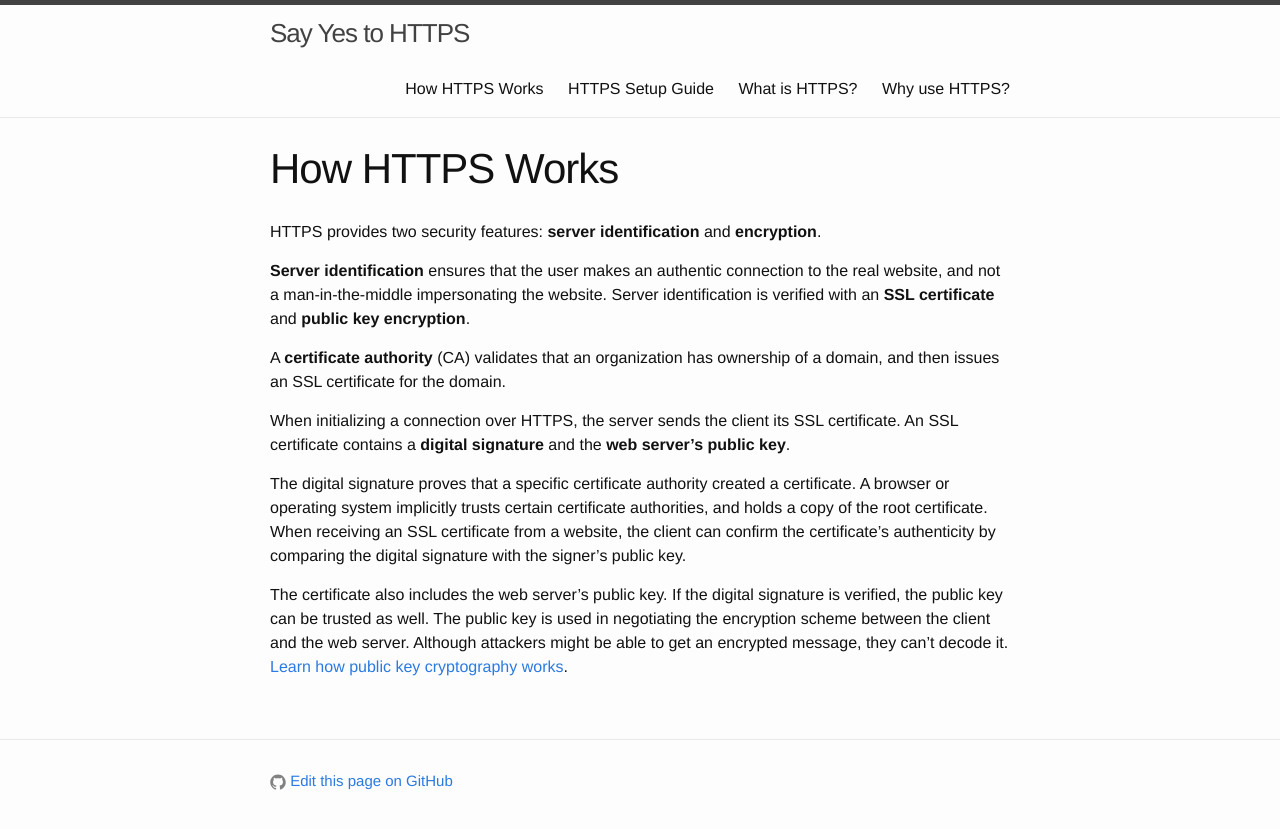
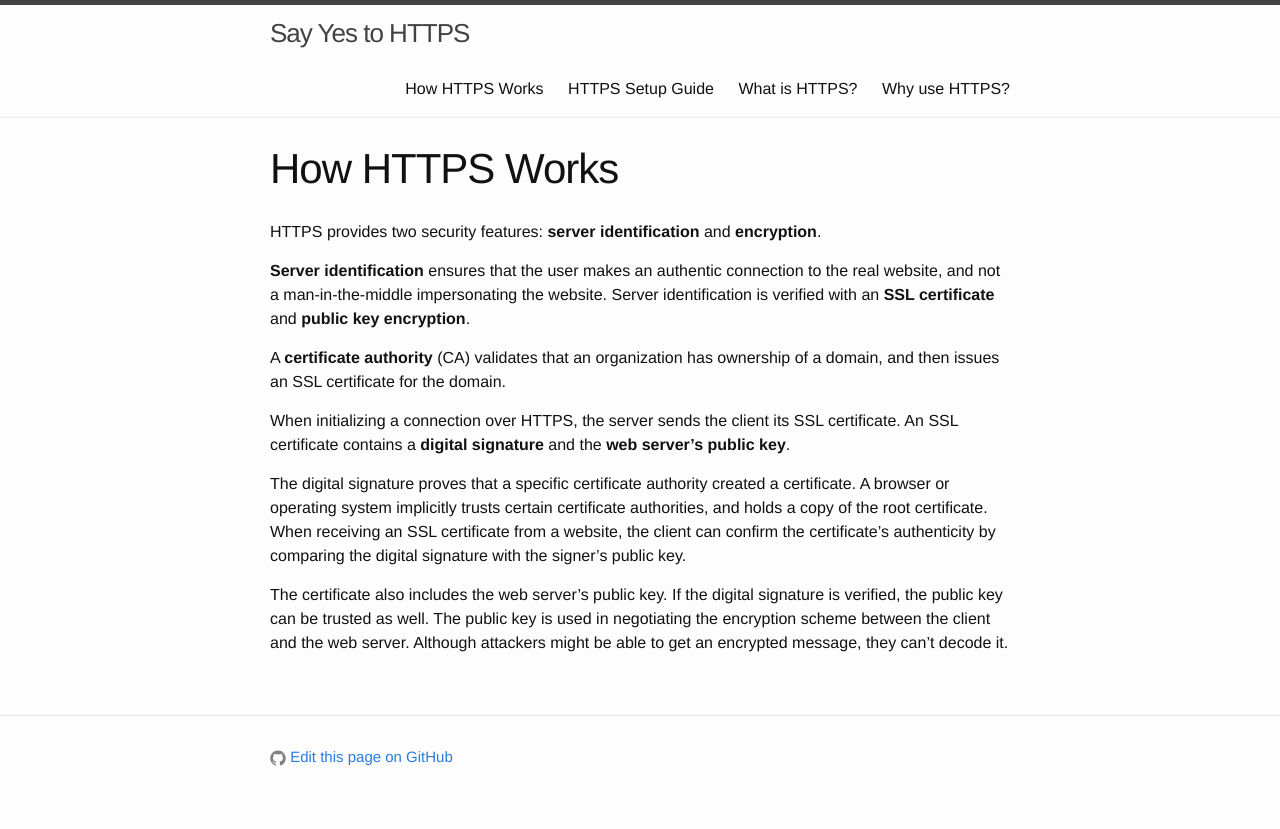
Before and after one commit to ericandrewlewis/say-yes-to-https, a Jekyll site: the page built from how-https-works.md, in a window 1280 px wide. Shown: the top 829 px of the page. Built offline with Jekyll 4.4.1, drawn with Linux system fonts in a browser that asks for light colours.

Commit message:
Remove link

```diff
--- a/how-https-works.md
+++ b/how-https-works.md
@@ -14,4 +14,4 @@ When initializing a connection over HTTPS, the server sends the client its SSL c
 
 The digital signature proves that a specific certificate authority created a certificate. A browser or operating system implicitly trusts certain certificate authorities, and holds a copy of the root certificate. When receiving an SSL certificate from a website, the client can confirm the certificate's authenticity by comparing the digital signature with the signer's public key.
 
-The certificate also includes the web server's public key. If the digital signature is verified, the public key can be trusted as well. The public key is used in negotiating the encryption scheme between the client and the web server. Although attackers might be able to get an encrypted message, they can't decode it. [Learn how public key cryptography works](https://github.com/ericandrewlewis/https-http2-and-wordpress/blob/master/about-public-key-cryptography.md#encrypting-plaintext).
+The certificate also includes the web server's public key. If the digital signature is verified, the public key can be trusted as well. The public key is used in negotiating the encryption scheme between the client and the web server. Although attackers might be able to get an encrypted message, they can't decode it.
```
